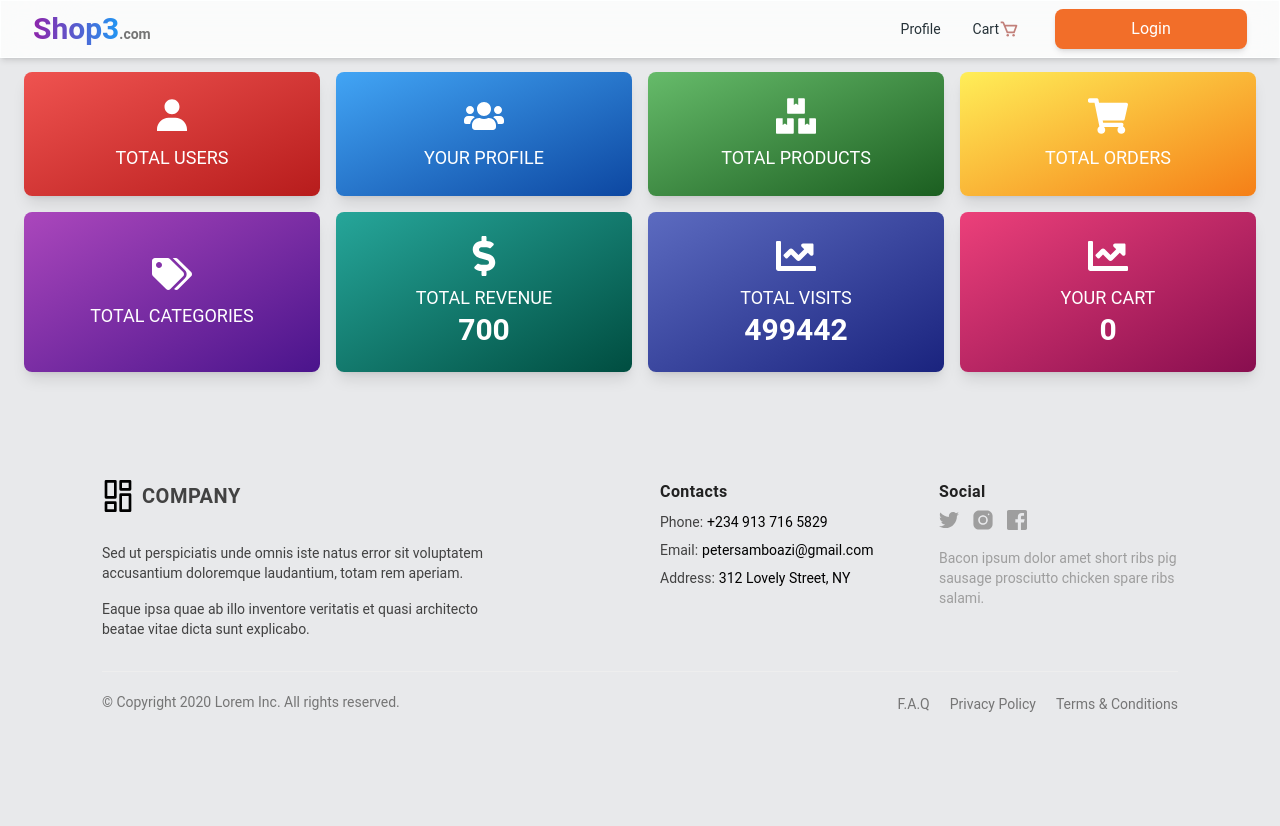
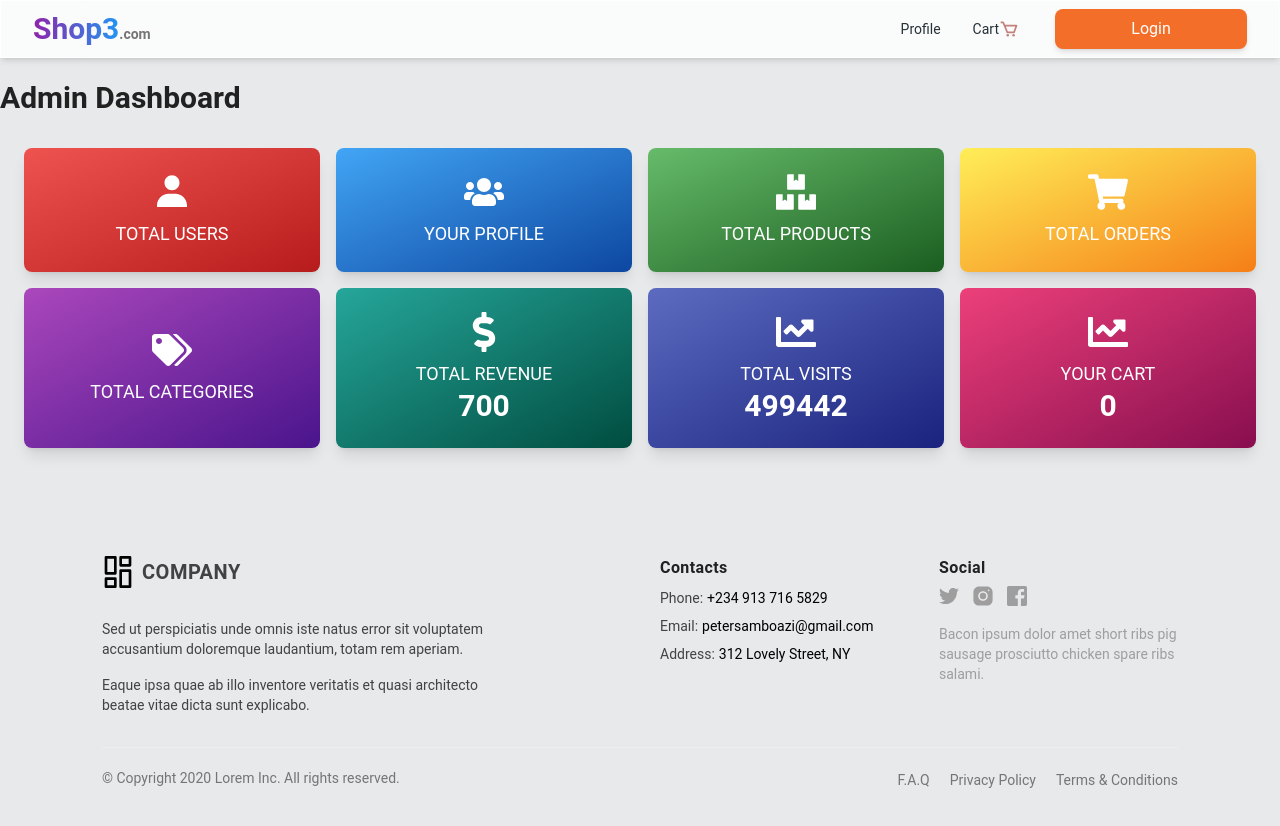
Before and after one commit to peter2great2/shop1, a React (Vite) app: page /admin in a window 1280 px wide. Shown: the top 826 px of the page. Before the commit the page ends 800 px from the top, so only its background shows below. Built offline with nearby package versions, Linux system fonts and the light colour scheme; no server answers.

Commit message:
feat: enhance Admin Dashboard layout; add header title; refactor Navbar component to streamline cart item count retrieval

```diff
--- a/src/admin/Admin.jsx
+++ b/src/admin/Admin.jsx
@@ -1,6 +1,13 @@
 import { useState, useEffect } from "react";
 import { BiSolidUser } from "react-icons/bi";
-import { FaUsers, FaBoxes, FaShoppingCart, FaTags, FaChartLine, FaDollarSign } from "react-icons/fa";
+import {
+  FaUsers,
+  FaBoxes,
+  FaShoppingCart,
+  FaTags,
+  FaChartLine,
+  FaDollarSign,
+} from "react-icons/fa";
 import { StickyNavbar } from "../layouts/Navbar";
 import axios from "axios";
 import { Link } from "react-router-dom"; // Corrected import
@@ -61,9 +68,14 @@ const AdminDashboard = () => {
   return (
     <div>
       <StickyNavbar />
+      <h1 className="text-2xl md:text-3xl font-bold text-gray-900 mt-24">
+        Admin Dashboard
+      </h1>
 
       {/* Cards Section */}
-      <div className="p-6 mt-20 md:mt-16"> {/* Added margin-top to prevent overlap with navbar */}
+      <div className="p-6 mt-2 md:mt-2">
+        {" "}
+        {/* Added margin-top to prevent overlap with navbar */}
         <div className="grid gap-4 sm:grid-cols-2 lg:grid-cols-4">
           <Link
             to="/admin/users"
@@ -74,7 +86,10 @@ const AdminDashboard = () => {
             <h2 className="text-3xl font-bold">{allUsers}</h2>
           </Link>
 
-          <Link to={"/admin/profile"} className="flex flex-col items-center justify-center text-white bg-gradient-to-br from-blue-400 to-blue-900 p-6 rounded-lg cursor-pointer shadow-lg hover:scale-105 transition-transform">
+          <Link
+            to={"/admin/profile"}
+            className="flex flex-col items-center justify-center text-white bg-gradient-to-br from-blue-400 to-blue-900 p-6 rounded-lg cursor-pointer shadow-lg hover:scale-105 transition-transform"
+          >
             <FaUsers size={40} />
             <h2 className="uppercase mt-2 text-lg">Your Profile</h2>
             <h2 className="text-3xl font-bold">{allAdmins}</h2>
--- a/src/layouts/Navbar.jsx
+++ b/src/layouts/Navbar.jsx
@@ -29,15 +29,6 @@ export function StickyNavbar() {
           setAdmin(response.data.data.isAdmin);
           setLoggedIn(true);
           setCartItemCount(response.data.data.cart.length);
-        });
-
-      // Fetch cart item count
-      axios
-        .get("http://localhost:3000/api/cart/count", {
-          withCredentials: true,
-        })
-        .then((response) => {
-          setCartItemCount(response.data.count);
         });
     } catch (error) {
       console.log(error);
```
